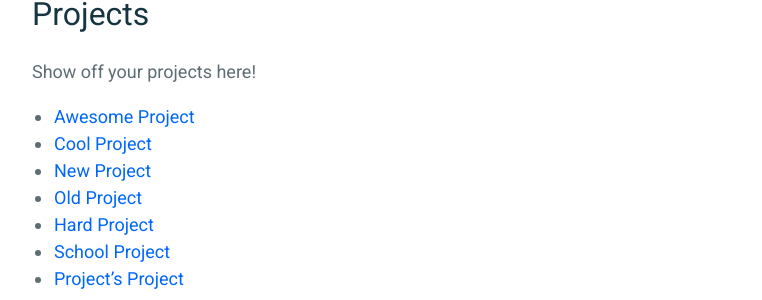
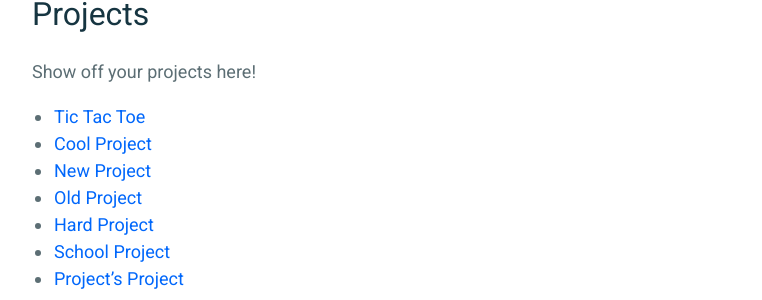
Before and after one commit to caseymeiz/caseymeiz.github.io, a Jekyll site: the page built from _pages/projects.md, in a window 1280 px wide. Shown: the part 299-599 px from the top of the page, without its empty margins (258-1020 px from the left). Built offline with Jekyll 4.4.1, drawn with Linux system fonts in a browser that asks for light colours.

Commit message:
:books: add link to tic tac toe project

```diff
--- a/_pages/projects.md
+++ b/_pages/projects.md
@@ -5,7 +5,7 @@ permalink: /projects/
 ---
 
 Show off your projects here!
-- [Awesome Project]()
+- [Tic Tac Toe](https://github.com/caseymeiz/Tic-Tac-Toe)
 - [Cool Project]()
 - [New Project]()
 - [Old Project]()
```
